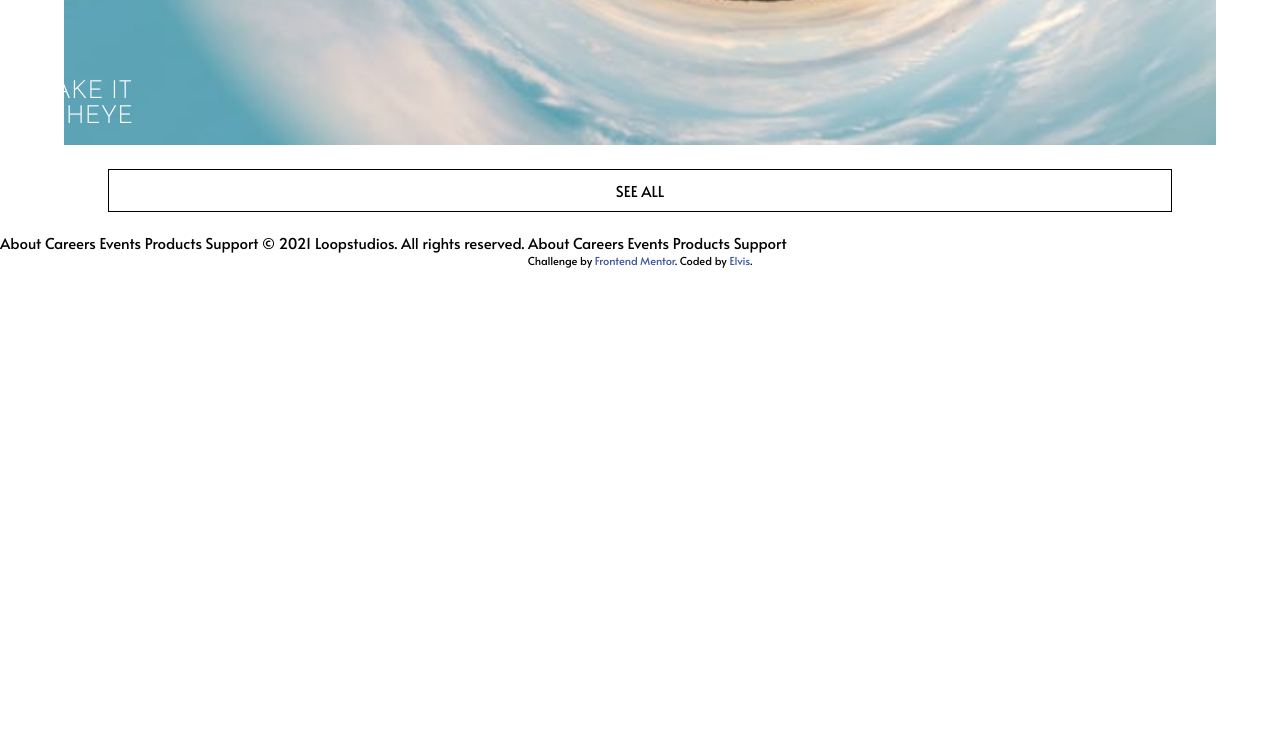
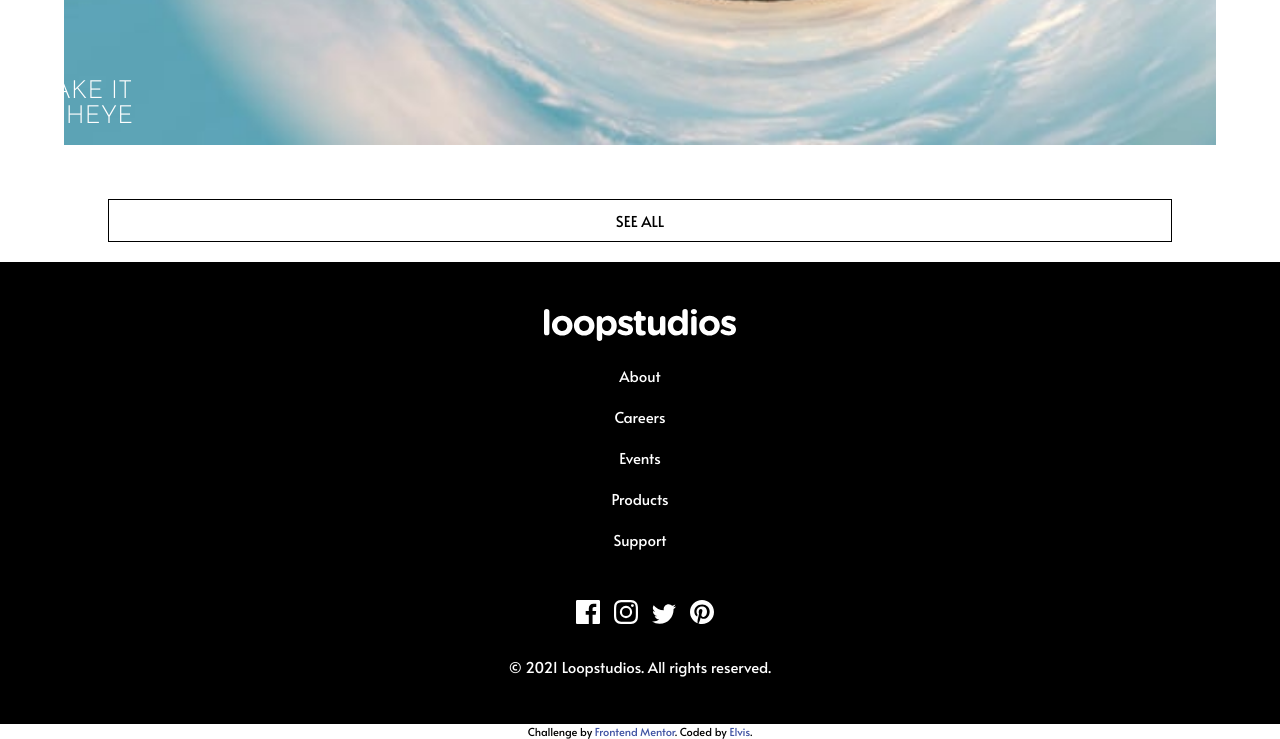
Before and after one commit to Acelewy/FrontEnd-mentor-Challenge-11, a plain HTML site: page index.html in a window 1280 px wide. Shown: the part 5182-5921 px from the top of the page. Before the commit the page ends 5450 px from the top, so only its background shows below. Drawn offline with Linux system fonts and the light colour scheme.

Commit message:
challenge 11

```diff
--- a/index.css
+++ b/index.css
@@ -108,3 +108,31 @@ a {
 a:hover {
     color: white;
 }
+
+.link {
+    padding-top: 30px;
+}
+
+.foot {
+    padding: 47px;
+    background-color: black;
+    text-align: center;
+    color: white;
+}
+
+ul {
+    list-style-type: none;
+}
+
+li {
+    padding-top: 20px;
+}
+
+.icons {
+    padding-top: 50px;
+    padding-bottom: 28px;
+}
+
+.icon {
+    padding-left: 10px;
+}
--- a/index.html
+++ b/index.html
@@ -117,17 +117,35 @@
 
             </section>
 
-            <div>
+            <div class="link">
                 <a class="see-all" href="#">SEE ALL</a>
             </div>
 
 
         </div>
+        <div class="foot">
+            <div>
+                <img class="logo" src="./images/logo.svg" alt="logo">
+            </div>
+            <ul>
+                <li>About</li>
+                <li>Careers</li>
+                <li>Events</li>
+                <li>Products</li>
+                <li>Support</li>
+            </ul>
+            <div class="icons">
+                <img class="icon" src="./images/icon-facebook.svg" alt="facebook">
+                <img class="icon" src="./images/icon-instagram.svg" alt="ig">
+                <img class="icon" src="./images/icon-twitter.svg" alt="twitter">
+                <img class="icon" src="./images/icon-pinterest.svg" alt="pinterst">
+            </div>
+            <p>© 2021 Loopstudios. All rights reserved.</p>
 
-        <p>
-            About Careers Events Products Support © 2021 Loopstudios. All rights reserved. About Careers Events Products Support
 
-        </p>
+        </div>
+
+
 
     </section>
 
```
